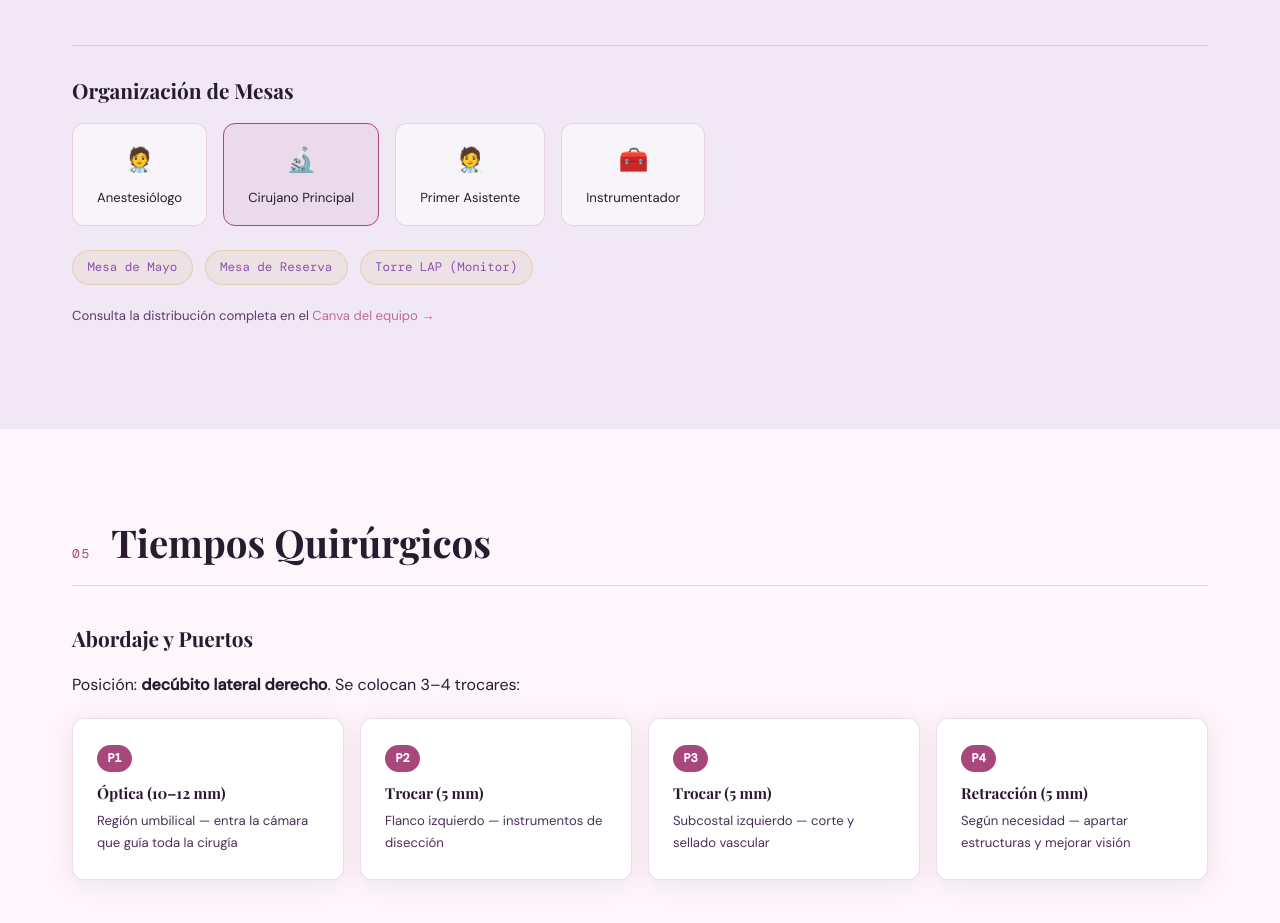
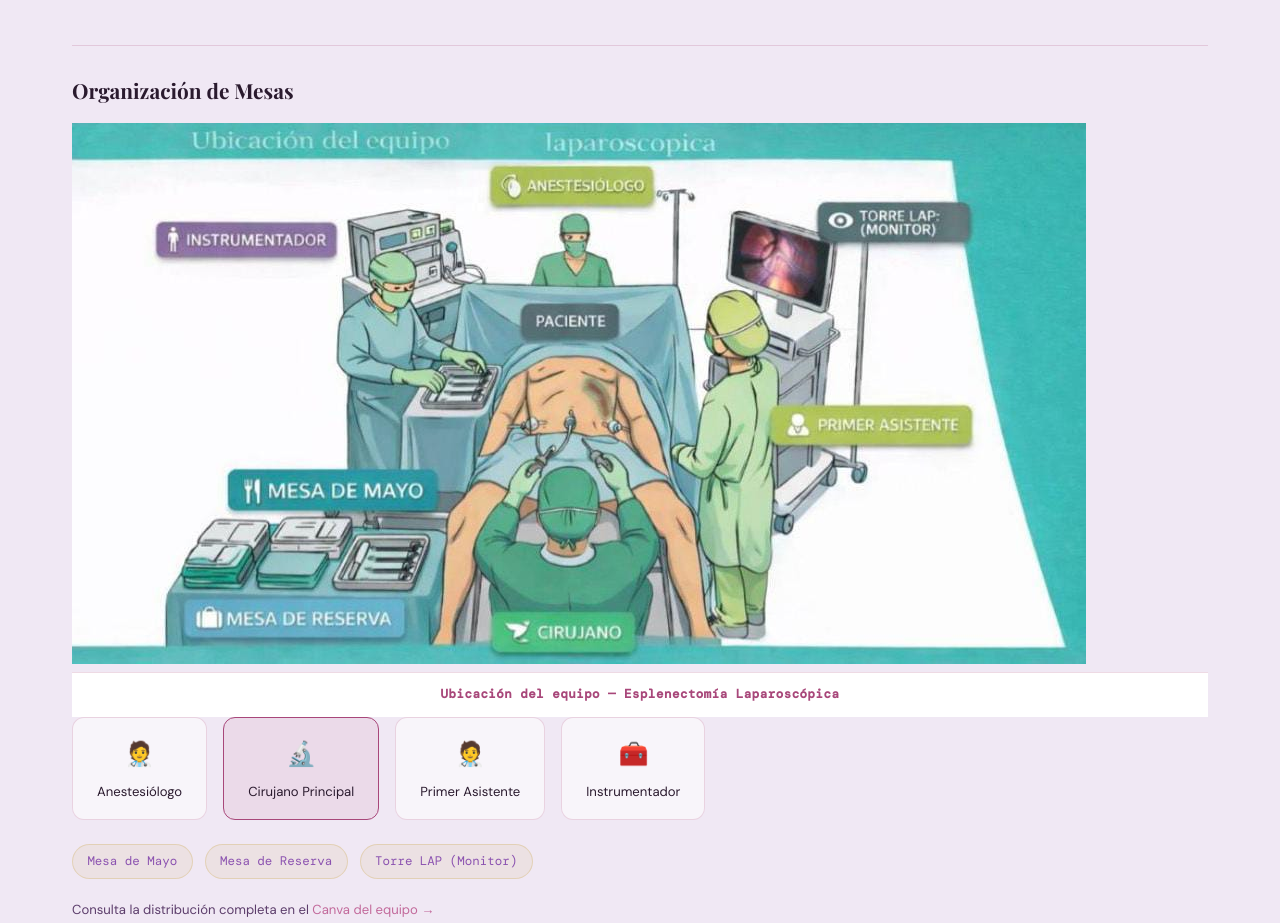
Before and after one commit to RDiegoPv/esplenectomialaparosc-pica.github.io, a plain HTML site: page esplenectomia-web/index.html in a window 1280 px wide. Shown: the part 4520-5443 px from the top of the page. Drawn offline with nearby package versions, Linux system fonts and the light colour scheme.

Commit message:
Update index.html

```diff
--- a/esplenectomia-web/index.html
+++ b/esplenectomia-web/index.html
@@ -438,6 +438,14 @@
       <!-- Organización de Mesas -->
       <div class="org-mesas">
         <h3 class="subsection-title">Organización de Mesas</h3>
+
+        <div class="org-mesas-img">
+          <div class="img-wrapper">
+            <img src="img/5.jpeg" alt="Ubicación del equipo laparoscópico en quirófano"/>
+          </div>
+          <p class="anat-img-caption">Ubicación del equipo — Esplenectomía Laparoscópica</p>
+        </div>
+
         <div class="equipo-qx">
           <div class="rol-card">
             <span class="rol-icon">🧑‍⚕️</span>
```
